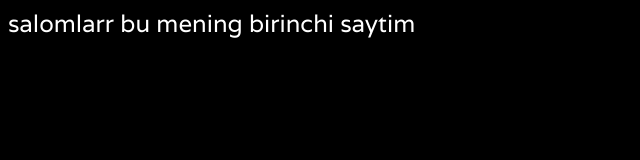
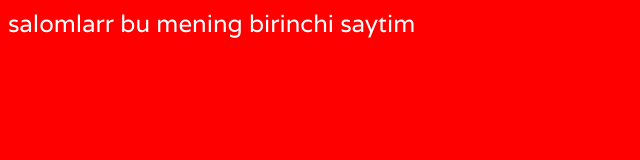
Before and after one commit to sattorovshoxrux3009/shashliklar-sayti, a plain HTML site: page index.html in a window 1280 px wide. Shown: the whole page, without its empty margins (0-640 px from the left). Drawn offline with Linux system fonts and the light colour scheme.

Commit message:
Rang ozgartirildi

```diff
--- a/styles.css
+++ b/styles.css
@@ -4,7 +4,7 @@ body {
   font-family: 'Varela', sans-serif;
 }
 body{
-    background-color: black;
+    background-color: rgb(255, 0, 0);
     font-size: 24px;
     color: white;
 }
```
